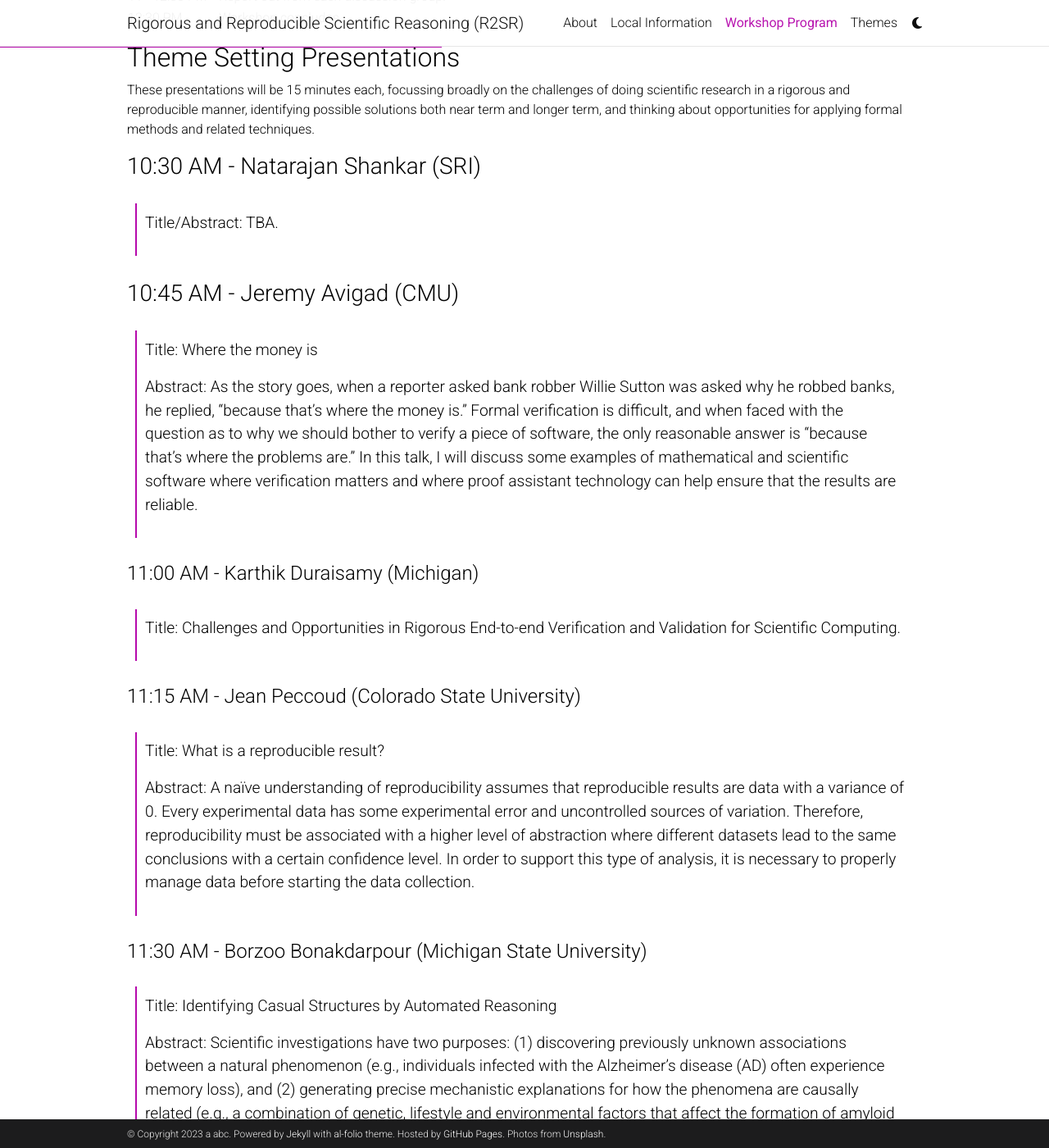
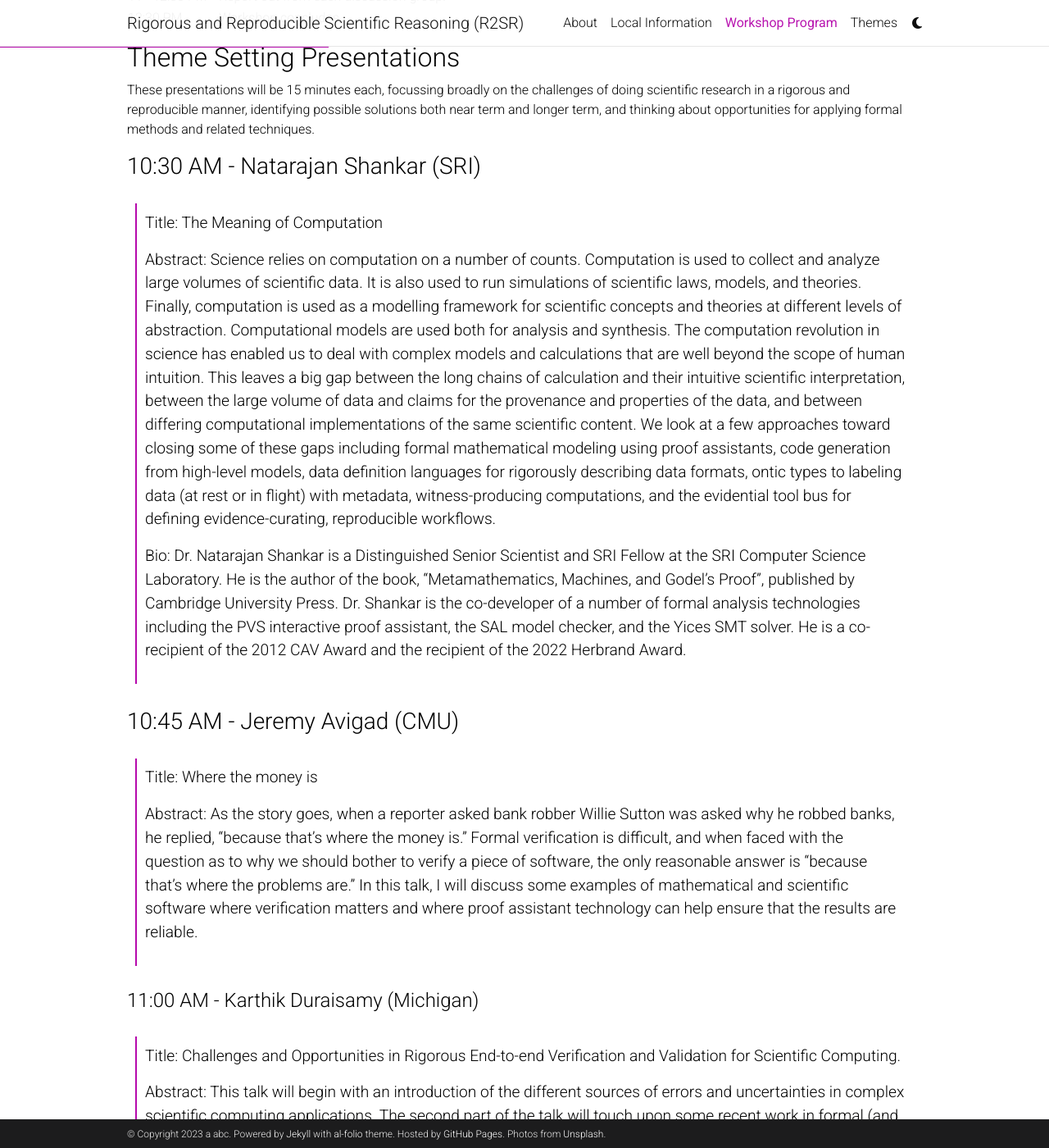
Before and after one commit to r2sr/r2sr.github.io, a Jekyll site: the page built from _pages/program.md, in a window 1280 px wide and 1400 px high, scrolled down 995 px. Shown: the whole window at 82% size. Built offline with Jekyll 4.4.1, drawn with Linux system fonts in a browser that asks for light colours; comment, search, counter and statistics services are not loaded; a style sheet for code colours, icons or effects is not loaded; some of the changed text lies outside the part shown.

Commit message:
adding changes

```diff
--- a/_pages/program.md
+++ b/_pages/program.md
@@ -48,7 +48,33 @@
 
 ### 10:30 AM - Natarajan Shankar (SRI)
 
- > Title/Abstract: TBA.
+>  Title: The Meaning of Computation
+>
+> Abstract: Science relies on computation on a number of counts.  Computation is
+> used to collect and analyze large volumes of scientific data.  It is also used
+> to run simulations of scientific laws, models, and theories.  Finally,
+> computation is used as a modelling framework for scientific concepts and
+> theories at different levels of abstraction.  Computational models are used both
+> for analysis and synthesis.  The computation revolution in science has enabled
+> us to deal with complex models and calculations that are well beyond the scope
+> of human intuition.  This leaves a big gap between the long chains of
+> calculation and their intuitive scientific interpretation, between the large
+> volume of data and claims for the provenance and properties of the data, and
+> between differing computational implementations of the same scientific content.
+> We look at a few approaches toward closing some of these gaps including formal
+> mathematical modeling using proof assistants, code generation from high-level
+> models, data definition languages for rigorously describing data formats, ontic
+> types to labeling data (at rest or in flight) with metadata, witness-producing
+> computations, and the evidential tool bus for defining evidence-curating,
+> reproducible workflows.
+>
+> Bio: Dr. Natarajan Shankar is a Distinguished Senior Scientist and SRI Fellow at
+> the SRI Computer Science Laboratory.  He is the author of the book,
+> "Metamathematics, Machines, and Godel's Proof", published by Cambridge
+> University Press.  Dr. Shankar is the co-developer of a number of formal
+> analysis technologies including the PVS interactive proof assistant, the SAL
+> model checker, and the Yices SMT solver.  He is a co-recipient of the 2012 CAV
+> Award and the recipient of the 2022 Herbrand Award.
 
 ### 10:45 AM - Jeremy Avigad (CMU)
 
@@ -61,11 +87,17 @@
 > bother to verify a piece of software, the only reasonable answer is "because that's where the problems are."
 > In this talk, I will discuss some examples of mathematical and scientific software where verification matters
 > and where proof assistant technology can help ensure that the results are reliable.
+>
+
 
 
 #### 11:00 AM - Karthik Duraisamy (Michigan)
 
 > Title: Challenges and Opportunities in Rigorous End-to-end Verification and Validation for Scientific Computing.
+>
+> Abstract: This talk will begin with an introduction of the different sources of errors and uncertainties in complex scientific computing applications. The second part of the talk will touch upon some recent work in formal (and less formal) reasoning in end-to-end verification and validation (V&V) of predictive models. This will be followed by a brief discussion of future possibilities in automated reasoning for V&V.
+
+
 
 
 
@@ -84,7 +116,10 @@
 
 #### 11:45 AM - Vijay Ganesh (Georgia Tech)
 
-> Title/Abstract TBA.
+> Title: Automated Scientific Discovery via Solvers and Machine Learning
+>
+> Abstract: We present some initial results in discovery of physics equations via a combination of SAT/SMT solvers and symbolic regression (SR). The key idea is a corrective feedback loop between an SR tool that takes as input data and outputs equations, and an SMT solver that checks the consistency of said equations against background knowledge and provides corrective feedback to the SR tool in terms of new data points. Using our method, we have managed to learn several equations from the Feynman book on physics.
+
 
 
 
```
